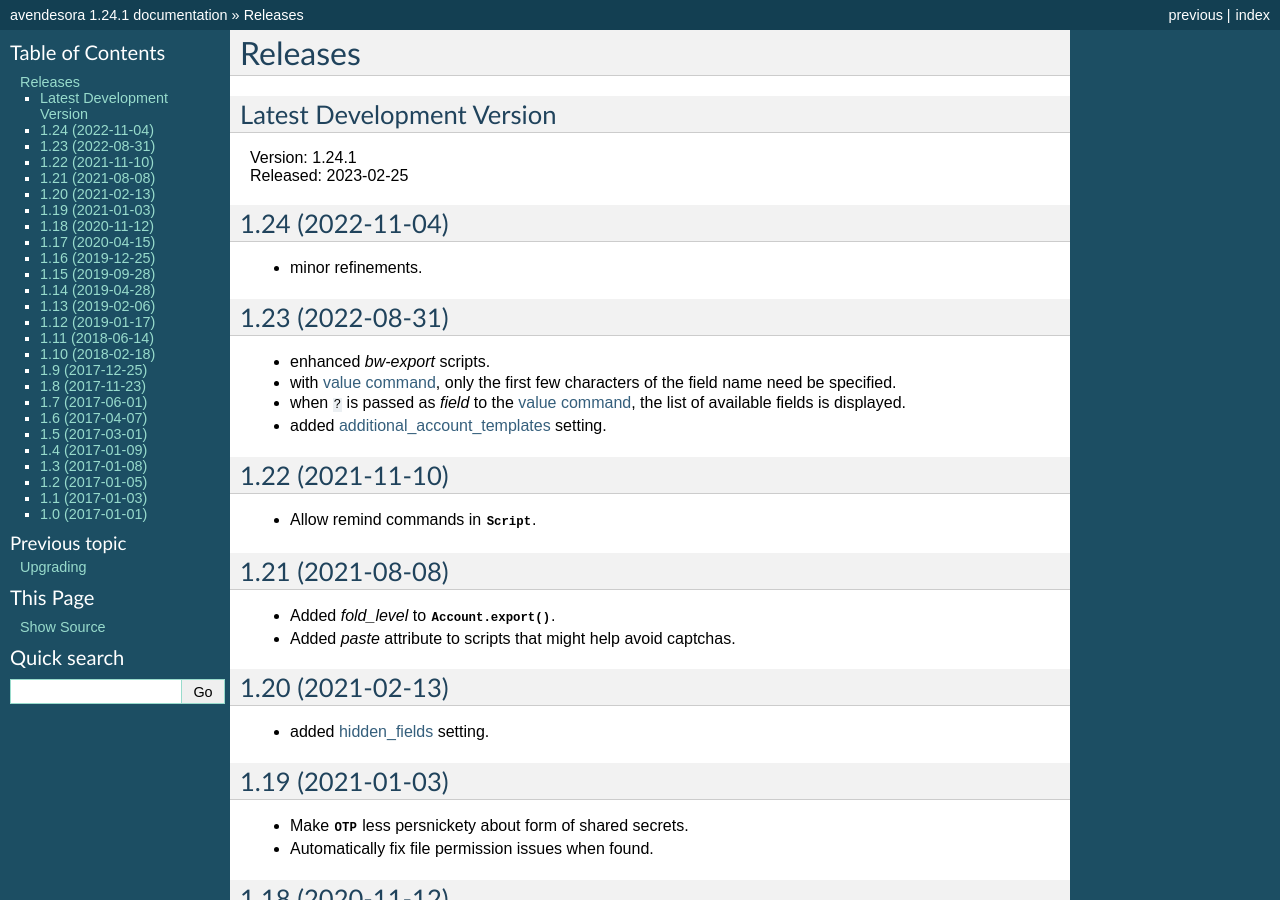
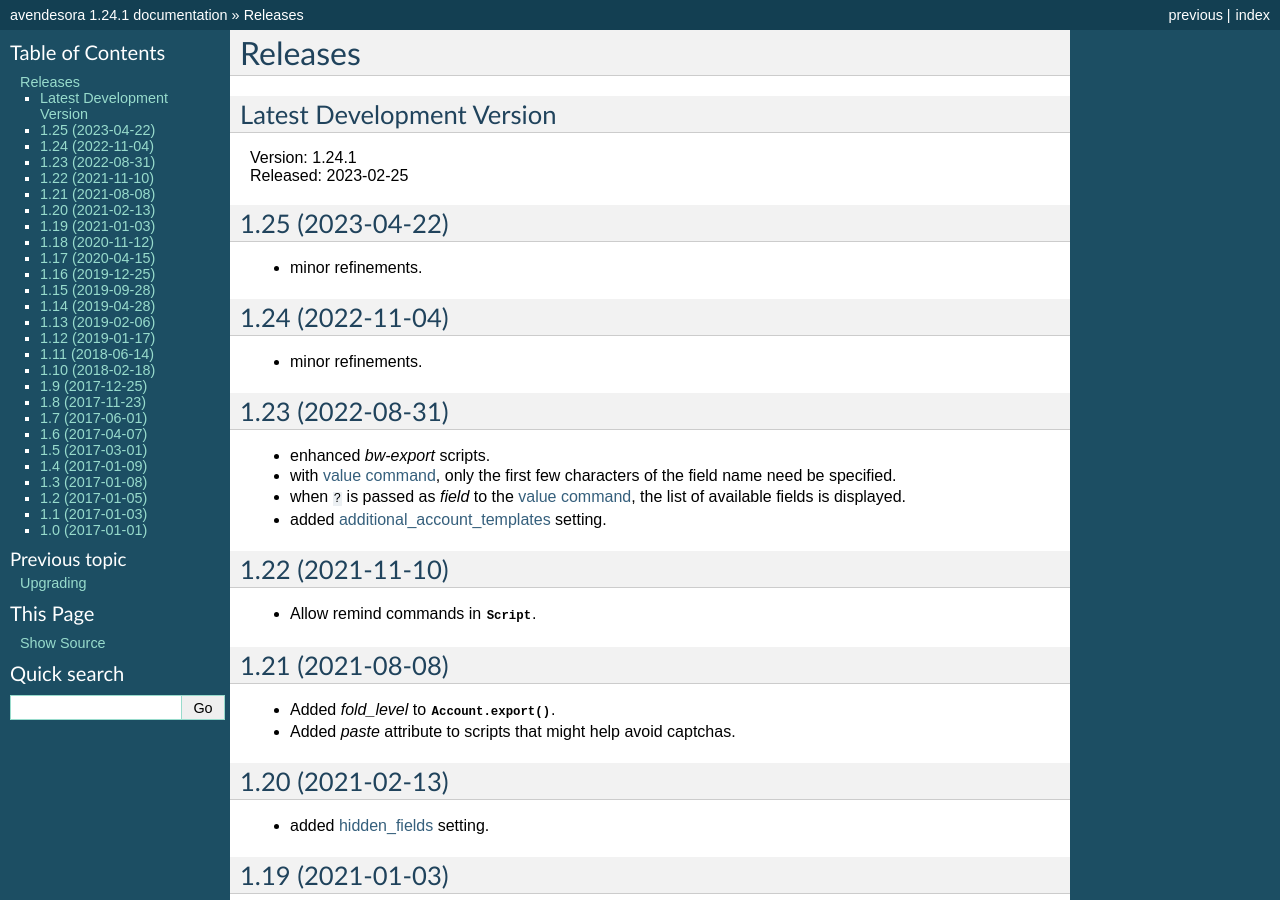
Before and after one commit to KenKundert/avendesora, a Sphinx documentation site: the page built from doc/releases.rst, in a window 1280 px wide and 900 px high. Built offline with Sphinx 7.4.7, drawn with Linux system fonts in a browser that asks for light colours.

Commit message:
update release notes

```diff
--- a/doc/releases.rst
+++ b/doc/releases.rst
@@ -7,6 +7,11 @@ Latest Development Version
 --------------------------
 | Version: 1.24.1
 | Released: 2023-02-25
+
+
+1.25 (2023-04-22)
+-----------------
+- minor refinements.
 
 
 1.24 (2022-11-04)
```
